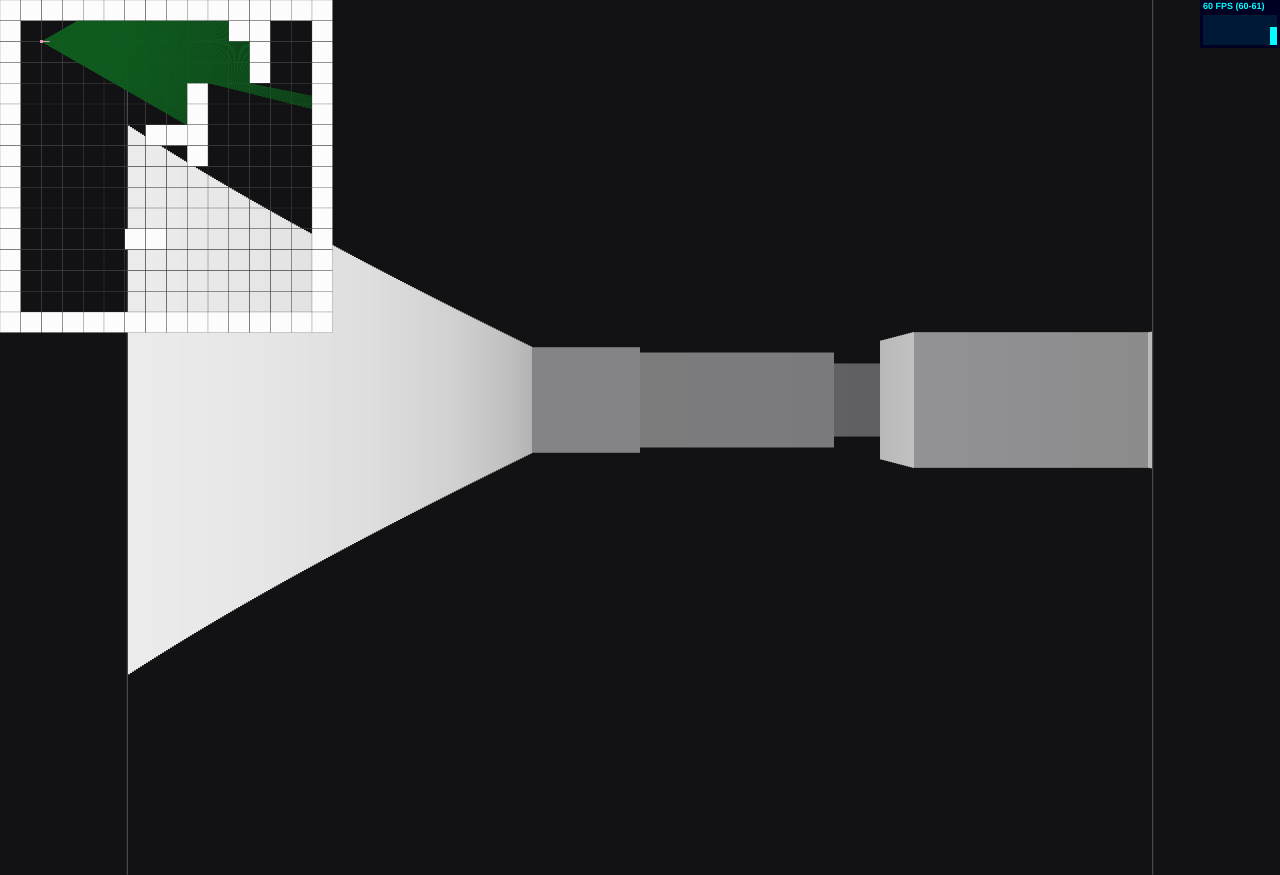
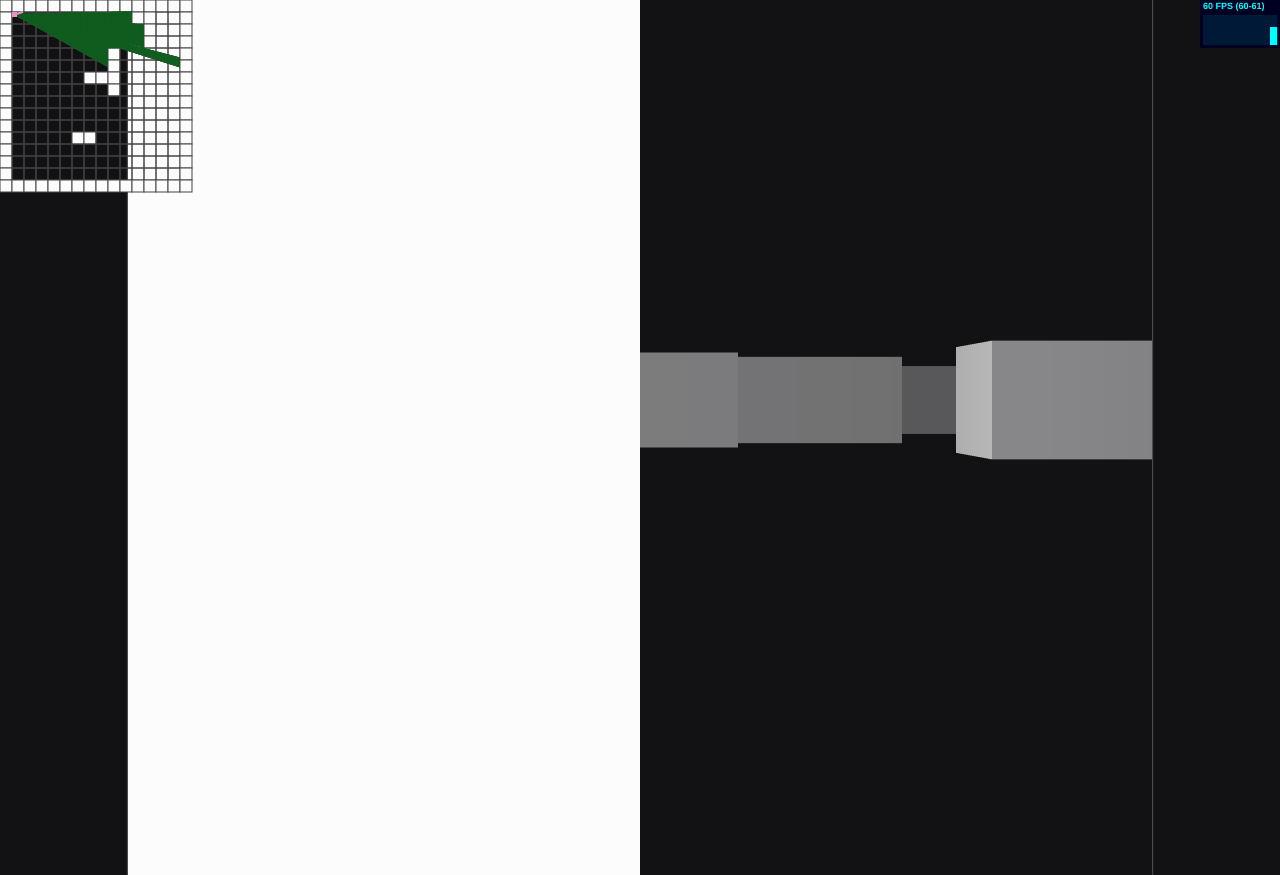
Before and after one commit to Aldrie/raycastjs, a website built with webpack: page public/index.html in a window 1280 px wide. Built offline with nearby package versions, Linux system fonts and the light colour scheme.

Commit message:
feat: adds adjustable minimap drawing

```diff
--- a/public/style.css
+++ b/public/style.css
@@ -26,5 +26,4 @@ body {
   top: 0;
   left: 0;
   transform-origin: left top;
-  transform: scale(.4);
 }
--- a/src/entities/Map.ts
+++ b/src/entities/Map.ts
@@ -3,17 +3,14 @@ export default class Map {
 
   public height: number;
 
-  public size: number;
+  public size = 52;
 
   public matrix: number[][] = [];
 
-  constructor(width: number, height: number, size: number) {
-    this.width = width;
-    this.height = height;
-    this.size = size;
-  }
+  constructor(matrix: number[][]) {
+    this.matrix = matrix;
 
-  setMatrix(matrix: number[][]) {
-    this.matrix = matrix;
+    this.width = matrix[0].length;
+    this.height = matrix.length;
   }
 }
--- a/src/entities/Player.ts
+++ b/src/entities/Player.ts
@@ -16,9 +16,9 @@ export default class Player {
 
   public y = 0;
 
-  public width = 8;
+  public width = 24;
 
-  public height = 8;
+  public height = 24;
 
   public speed = 2;
 
@@ -78,18 +78,4 @@ export default class Player {
   update({ keyboard }: GameContext) {
     keyboard.handle(this.keyboardHandler);
   }
-
-  draw({ miniMapContext }: GameContext) {
-    const { x, y } = getCenterCoords(this.x, this.y, this.width, this.height);
-    miniMapContext.fillStyle = Colors.PLAYER;
-    miniMapContext.fillRect(x, y, this.width, this.height);
-
-    miniMapContext.strokeStyle = Colors.PLAYER;
-    miniMapContext.lineWidth = 2;
-    miniMapContext.beginPath();
-    miniMapContext.moveTo(this.x + this.deltaX * 20, this.y + this.deltaY * 20);
-    miniMapContext.lineTo(this.x, this.y);
-    miniMapContext.stroke();
-    miniMapContext.closePath();
-  }
 }
--- a/src/entities/Renderer.ts
+++ b/src/entities/Renderer.ts
@@ -1,9 +1,10 @@
 import RayCaster from './RayCaster';
 
-import { clamp } from '../utils/math';
+import { clamp, proportion } from '../utils/math';
 
 import { GameContext } from '../@types/game';
 import { Colors } from '../constants/colors';
+import { getCenterCoords } from '../utils/draw';
 
 export default class Renderer {
   public raycaster: RayCaster;
@@ -17,8 +18,18 @@ export default class Renderer {
     this.raycaster.update(context);
   }
 
-  private drawMiniMap({ miniMapContext, player, map }: GameContext) {
+  private drawMiniMap(context: GameContext) {
+    const { miniMapContext, player, map } = context;
     const nodeSize = Math.floor(miniMapContext.canvas.width / map.height);
+
+    const getAdjustedValue = (value: number) => Math.floor((value / map.size) * nodeSize);
+
+    // player correct coords
+    const playerX = getAdjustedValue(player.x);
+    const playerY = getAdjustedValue(player.y);
+    const playerWidth = getAdjustedValue(player.width);
+    const playerHeight = getAdjustedValue(player.height);
+    const playerDirectionRayLength = getAdjustedValue(50);
 
     // grid
     for (let row = 0; row < map.height; row++) {
@@ -38,14 +49,33 @@ export default class Renderer {
     }
     // rays
     for (const ray of this.raycaster.rays) {
+      const rayX = getAdjustedValue(ray.x);
+      const rayY = getAdjustedValue(ray.y);
+
       miniMapContext.strokeStyle = Colors.RAY;
       miniMapContext.beginPath();
       miniMapContext.lineWidth = 1;
-      miniMapContext.moveTo(player.x, player.y);
-      miniMapContext.lineTo(ray.x, ray.y);
+      miniMapContext.moveTo(playerX + (playerWidth / 2), playerY + (playerHeight / 2));
+      miniMapContext.lineTo(rayX, rayY);
       miniMapContext.stroke();
       miniMapContext.closePath();
     }
+
+    // draw player
+    miniMapContext.fillStyle = Colors.PLAYER;
+    miniMapContext.fillRect(playerX, playerY, playerWidth, playerHeight);
+
+    // player direction line
+    miniMapContext.strokeStyle = Colors.PLAYER;
+    miniMapContext.lineWidth = 2;
+    miniMapContext.beginPath();
+    miniMapContext.moveTo(playerX + (playerWidth / 2), playerY + (playerHeight / 2));
+    miniMapContext.lineTo(
+      playerX + player.deltaX * playerDirectionRayLength,
+      playerY + player.deltaY * playerDirectionRayLength,
+    );
+    miniMapContext.stroke();
+    miniMapContext.closePath();
   }
 
   draw(context: GameContext) {
--- a/src/index.ts
+++ b/src/index.ts
@@ -6,20 +6,18 @@ import Renderer from './entities/Renderer';
 
 import { setupCanvases } from './utils/canvas';
 import { GameContext } from './@types/game';
-import { getMap } from './maps/main';
+import { mainMap } from './maps/main';
 
-const mapNodeSize = 52;
-
-setupCanvases(mapNodeSize * 16, mapNodeSize * 16);
+setupCanvases({
+  miniMap: { width: 200, height: 200 },
+});
 
 const scene = document.getElementById('scene') as HTMLCanvasElement;
 const sceneContext = scene.getContext('2d');
 const miniMapScene = document.getElementById('map') as HTMLCanvasElement;
 const miniMapContext = miniMapScene.getContext('2d');
 
-const map = getMap(mapNodeSize);
-
-const player = new Player(mapNodeSize * 2, mapNodeSize * 2);
+const player = new Player(52, 52);
 const keyboard = new Keyboard();
 const renderer = new Renderer();
 
@@ -28,7 +26,7 @@ const gameContext: GameContext = {
   miniMapContext,
   sceneContext,
   player,
-  map,
+  map: mainMap,
 };
 
 function clearScene() {
@@ -48,7 +46,6 @@ function update() {
 
 function draw() {
   renderer.draw(gameContext);
-  player.draw(gameContext);
 }
 
 const stats = new Stats();
--- a/src/maps/main.ts
+++ b/src/maps/main.ts
@@ -1,9 +1,6 @@
 import Map from '../entities/Map';
 
-export const getMap = (mapNodeSize: number) => {
-  const map = new Map(16, 16, mapNodeSize);
-
-  map.setMatrix([
+export const mainMap = new Map([
   [1, 1, 1, 1, 1, 1, 1, 1, 1, 1, 1, 1, 1, 1, 1, 1],
   [1, 0, 0, 0, 0, 0, 0, 0, 0, 0, 0, 1, 1, 0, 0, 1],
   [1, 0, 0, 0, 0, 0, 0, 0, 0, 0, 0, 0, 1, 0, 0, 1],
@@ -21,6 +18,3 @@ export const getMap = (mapNodeSize: number) => {
   [1, 0, 0, 0, 0, 0, 0, 0, 0, 0, 0, 0, 0, 0, 0, 1],
   [1, 1, 1, 1, 1, 1, 1, 1, 1, 1, 1, 1, 1, 1, 1, 1],
 ]);
-
-  return map;
-};
--- a/src/utils/canvas.ts
+++ b/src/utils/canvas.ts
@@ -9,9 +9,16 @@ function handleWindowResize() {
   resizeCanvas('scene', innerWidth, innerHeight);
 }
 
-export function setupCanvases(mapWidth: number, mapHeight: number) {
+interface ISetupCanvasesOptions {
+  miniMap: {
+    width: number,
+    height: number,
+  }
+}
+
+export function setupCanvases({ miniMap }: ISetupCanvasesOptions) {
   // handleWindowResize();
   // window.addEventListener('resize', handleWindowResize);
-  resizeCanvas('map', mapWidth, mapHeight);
+  resizeCanvas('map', miniMap.width, miniMap.height);
   resizeCanvas('scene', 1024, 950);
 }
```
Also changed, not shown: public/bundle.js (+6 -17 lines). Lines whose indentation alone changed are shown as unchanged.
